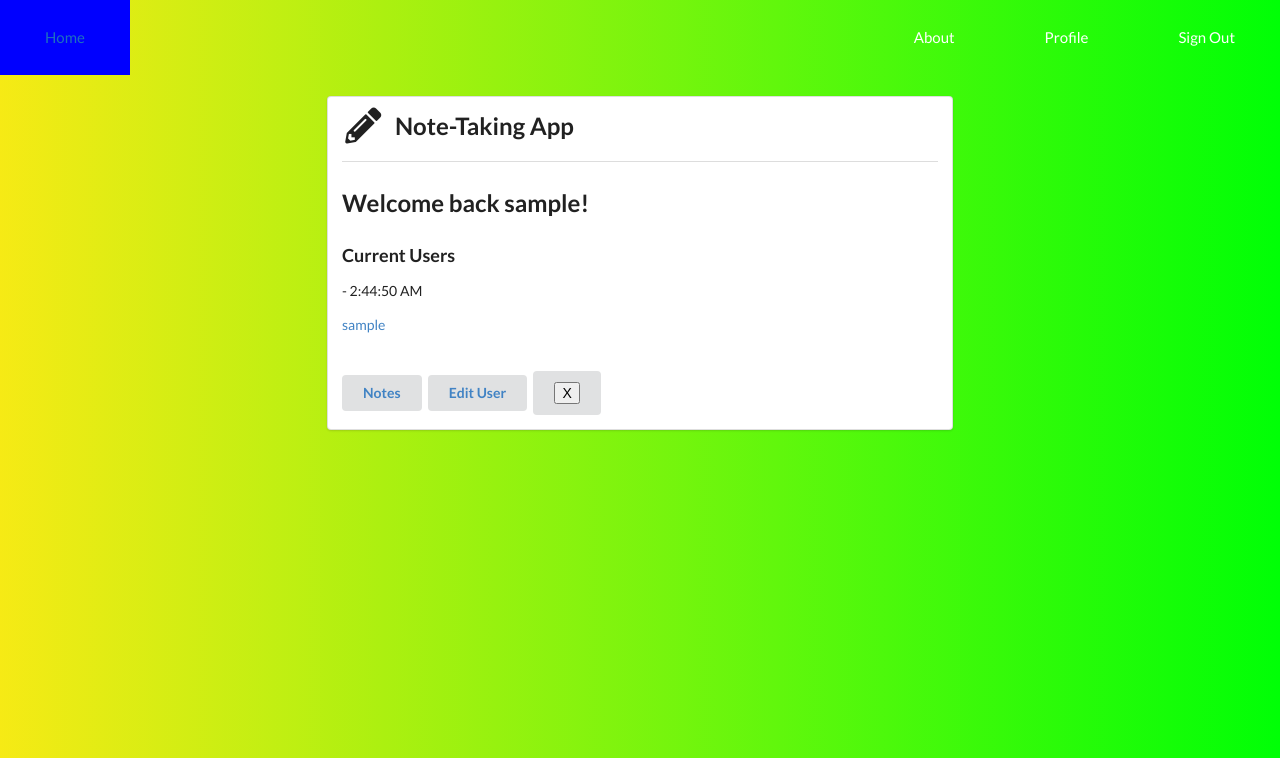
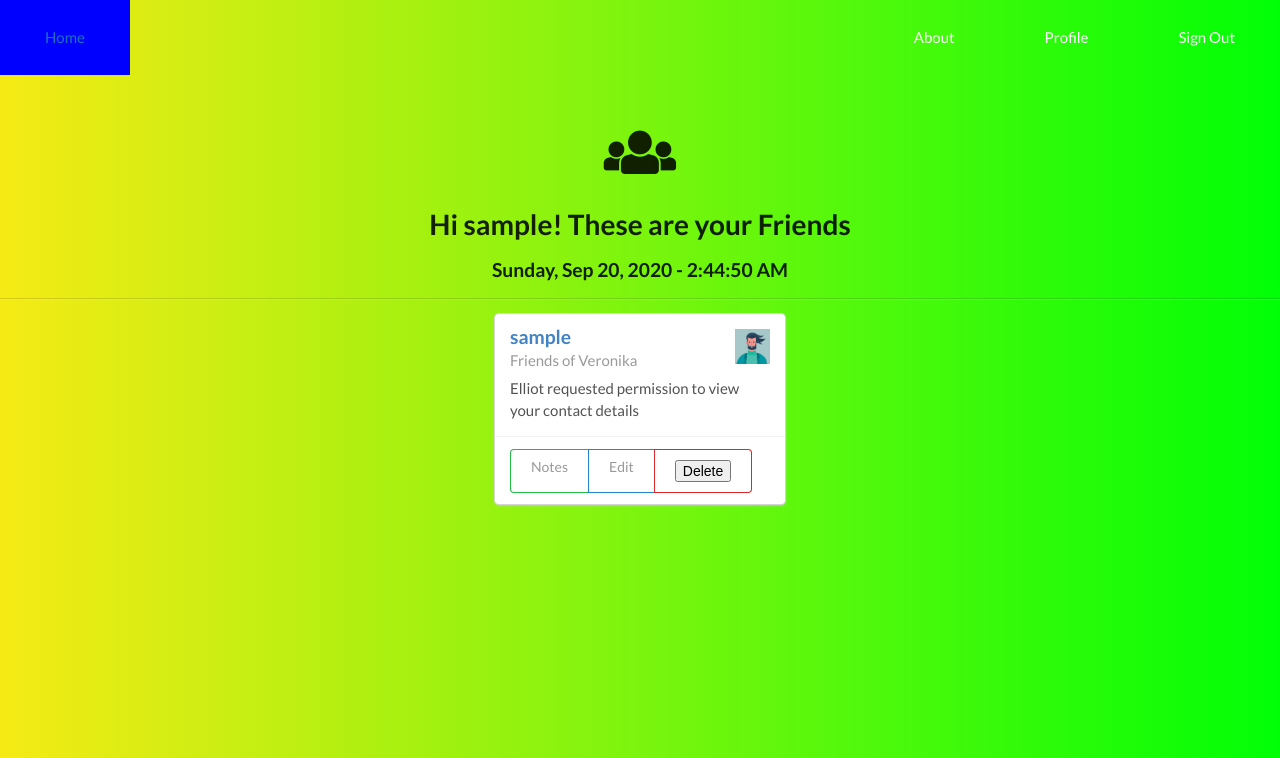
Before and after one commit to lpzraf/flask-postgresql-note-taking-app, a Flask app: page /users in a window 1280 px wide. Shown: the top 758 px of the page. Run offline with Flask 2, Linux system fonts and the light colour scheme; the visitor is signed in with stand-in values (Sample User, id 1); data comes from the database, SQL or seed files in the repository; parts of the project's set-up code (start-up, migrations or seed data) failed here and were passed over.

Commit message:
Addded cards to users index

```diff
--- a/app.py
+++ b/app.py
@@ -66,8 +66,9 @@ class Note(db.Model):
 @app.route('/users')
 @ensure_authenticated
 def index():
+    global date
     delete_form = DeleteForm()
-    return render_template('users/index.html', users=User.query.all(), delete_form=delete_form)
+    return render_template('users/index.html', users=User.query.all(), delete_form=delete_form, date=date)
 
 # user signup
 @app.route('/users', methods=['POST'])
--- a/templates/users/index.html
+++ b/templates/users/index.html
@@ -4,24 +4,49 @@
 
 {% block content %}
 
-    <div class="ui two column centered grid">
-        <div class="column"><div class="ui segment">
-            <h2 class="ui left floated header"><i class="pencil alternate icon"></i>Note-Taking App</h2>
-            <div class="ui clearing divider"></div>
-            <h2>Welcome back {{ g.user.username }}!</h2>
-            <h3>Current Users</h3>
-            <p>{{ date }} - <span id="clock"></span></p>
-                {% for user in users %}
-                <p><a href="{{url_for('show', id=user.id)}}">{{user.username}}</a></p>
-                    <br>
-                    <button class="ui button"><a href="{{ url_for('notes_index', user_id=user.id) }}">Notes</a></button>
-                    <button class="ui button"><a href="{{ url_for('edit', id=user.id) }}">Edit User</a></button>
-                    <form class="ui button" action="{{url_for('show', id=user.id)}}?_method=DELETE" method="POST">
-                        {{delete_form.hidden_tag()}}
-                        <input type="submit" value="X">
-                    </form>
-                {% endfor %}
+<div class="ui center aligned icon header">
+    <i class="users icon"></i>
+    <h1>Hi {{ g.user.username }}! These are your Friends</h1>
+
+<p>{{ date }} - <span id="clock"></span></p>
+</div>
+
+<div class="ui divider"></div>
+
+<div class="ui four column grid centered">
+
+    {% for user in users %}
+
+        <div class="column">
+            <div class="ui centered cards">
+                <div class="card">
+                    <div class="content">
+                        <img class="right floated mini ui image" src="/static/matthew.png">
+                        <div class="header">
+                            <a href="{{url_for('show', id=user.id)}}">{{user.username}}</a>
+                        </div>
+                        <div class="meta">
+                        Friends of Veronika
+                        </div>
+                        <div class="description">
+                        Elliot requested permission to view your contact details
+                        </div>
+                    </div>
+                    <div class="extra content">
+                        <div class="ui tree buttons">
+                            <div class="ui basic green button"><a href="{{ url_for('notes_index', user_id=user.id) }}">Notes</a></div>
+                            <div class="ui basic blue button"><a href="{{ url_for('edit', id=user.id) }}">Edit</a></div>
+                            <div class="ui basic red button"><form action="{{url_for('show', id=user.id)}}?_method=DELETE" method="POST">
+                                {{delete_form.hidden_tag()}}
+                                <input type="submit" value="Delete">
+                                </form>
+                            </div>
+                        </div>
+                    </div>
+                </div>
+            </div>
         </div>
-    </div>
+    {% endfor %}
+</div>
 
 {% endblock %}
```
Also changed, not shown: static/jenny.png (added).
